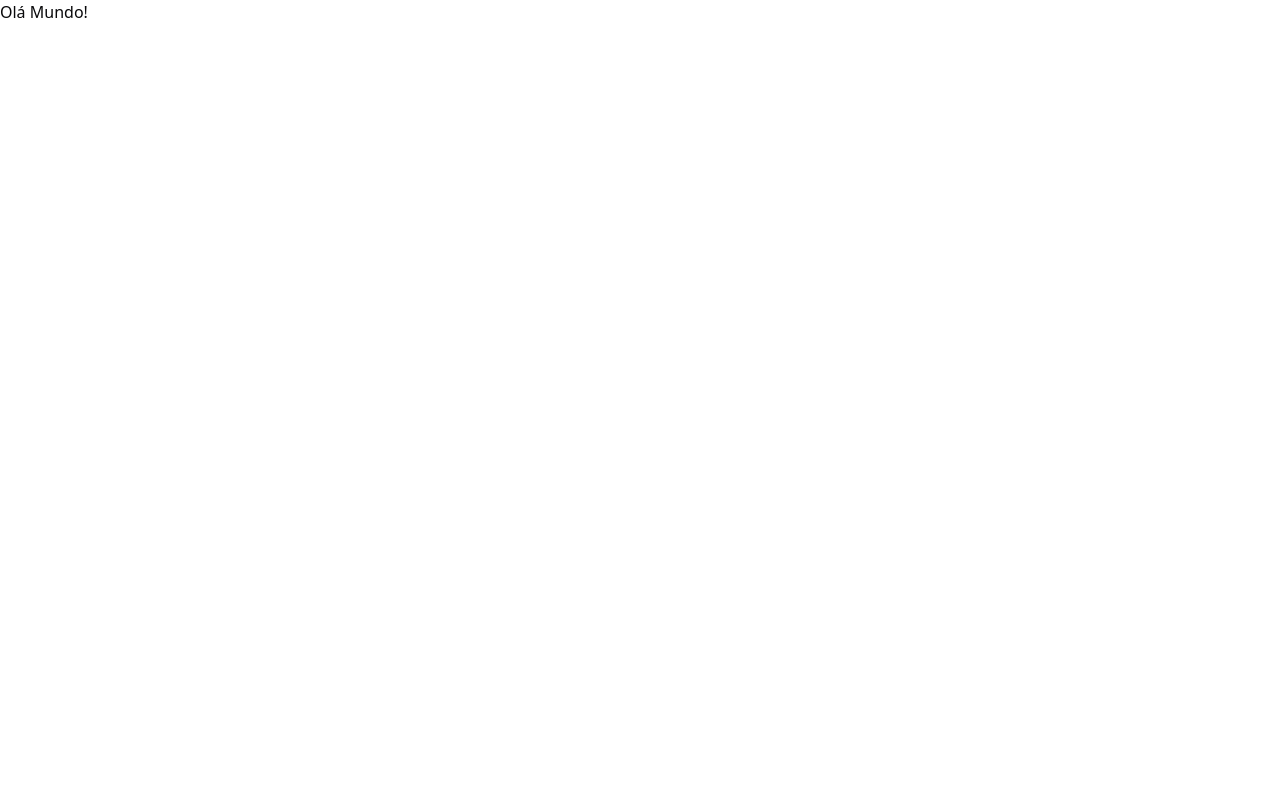
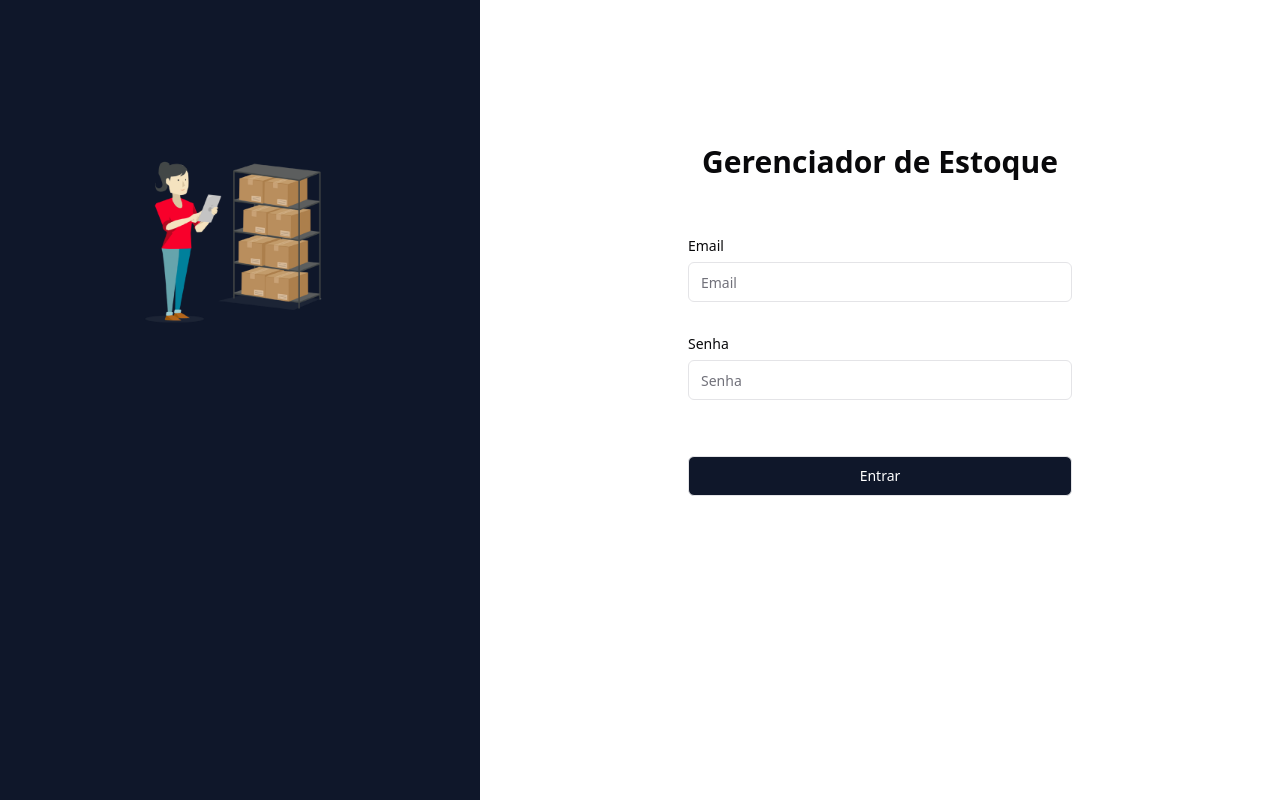
Before and after one commit to SatherBosco/univesp-inventory-control, a React (Vite) app: page / in a window 1280 px wide. Built offline with nearby package versions, Linux system fonts and the light colour scheme.

Commit message:
Página de Login

```diff
--- a/src/App.tsx
+++ b/src/App.tsx
@@ -1,3 +1,7 @@
+import { Login } from "@/Page/Login/login.tsx"
+
 export function App() {
-  return <h1>Olá Mundo!</h1>;
+  return (
+    <Login/>
+  )
 }
--- /dev/null
+++ b/src/Page/Login/login.tsx
@@ -0,0 +1,28 @@
+import LoginIMG from "@/assets/login.png"
+import { Input } from "@/components/ui/input"
+import { Label } from "@/components/ui/label"
+import { Button } from "@/components/ui/button"
+
+export function Login() {
+  return (
+    <div className="flex flex-row">
+      <div className="bg-slate-900 w-1/2 h-screen p-36">
+         <img src={LoginIMG} alt="ImagemLogin"/>
+      </div>
+      <div className="flex flex-col">
+        <h1 className="mx-48 mt-36 pb-10 text-center font-semibold text-3xl font-inter">Gerenciador de Estoque</h1>
+        <div className="mx-48 p-4 grid w-full max-w-sm items-center gap-1.5">
+          <Label className="text-sm font-inter" htmlFor="email">Email</Label>
+          <Input className="w-96 h-10" type="email" id="email" placeholder="Email" />
+        </div>
+        <div className="mx-48 p-4 grid w-full max-w-sm items-center gap-1.5">
+          <Label className="text-sm font-inter" htmlFor="password">Senha</Label>
+          <Input className="w-96 h-10" type="password" id="password" placeholder="Senha" />
+        </div>
+        <div className="mx-52 pt-10">
+          <Button className="w-96 h-10 bg-slate-900 text-white font-inter" variant="outline">Entrar</Button>
+        </div>
+      </div>
+    </div>
+  )
+}
```
Also changed, not shown: src/assets/login.png (added).
